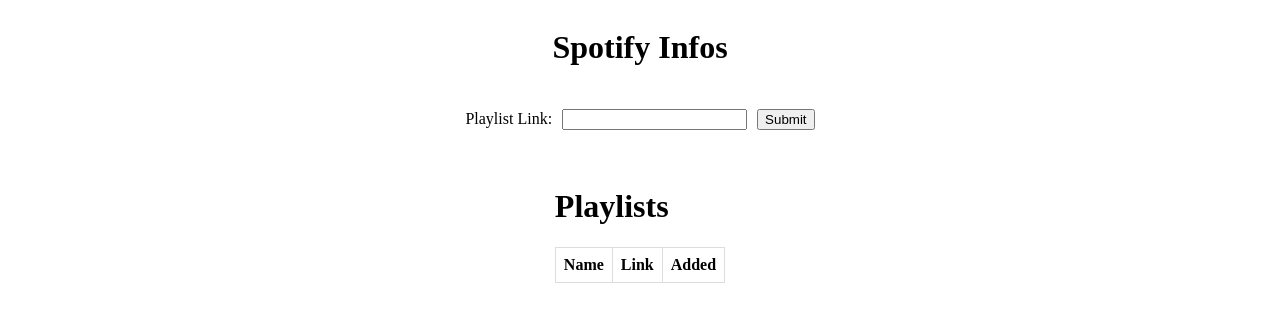
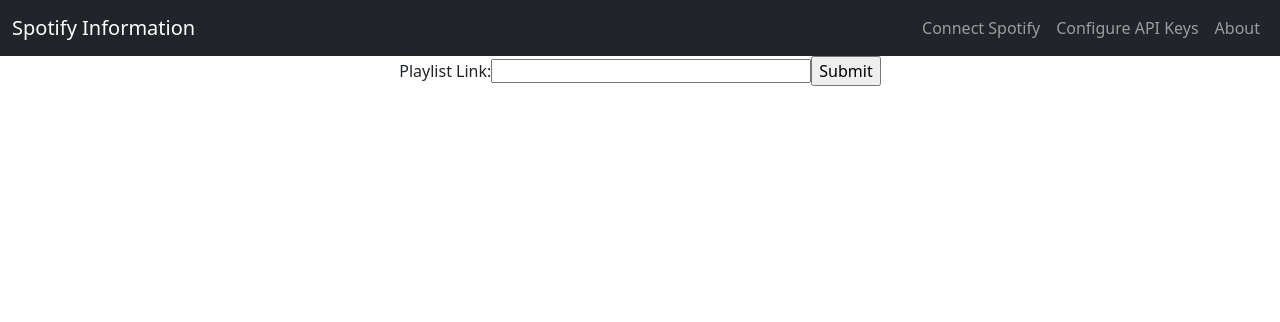
Before and after one commit to wesngu28/searchify-flask, a Flask app: page / in a window 1280 px wide. Shown: the top 322 px of the page. Run offline with Flask 2, Linux system fonts and the light colour scheme; data that the repository does not hold is empty.

Commit message:
css and html work

```diff
--- a/app.py
+++ b/app.py
@@ -1,58 +1,34 @@
 from flask import Flask, render_template, url_for, request, redirect, session
-from flask_sqlalchemy import SQLAlchemy
 from flask_session import Session
 
 from datetime import datetime
-import spotipy
-from spotipy.oauth2 import SpotifyClientCredentials
-from playlistmanipulate import playlist_to_dataframe, playlist_to_dict, get_Info
-from search import search_youtube, getAPIKeys
+from playlistmanipulate import getAPIKeys, playlist_to_dataframe, playlist_to_dict, get_Info
+from search import search_youtube
 import pandas as pd
 import pathlib
 
 fileLocation = pathlib.Path(__file__).parent.resolve()
 
 app = Flask(__name__)
-app.config["SQLALCHEMY_DATABASE_URI"] = "sqlite:///playlist.db"
 app.config["SESSION_PERMANENT"] = False
 app.config["SESSION_TYPE"] = "filesystem"
 Session(app)
-db = SQLAlchemy(app)
-
-
-class PlaylistTable(db.Model):
-  id = db.Column(db.Integer, primary_key=True)
-  name = db.Column(db.String(200), default=0)
-  link = db.Column(db.String(80), default=0, unique=True)
-  date_added = db.Column(db.DateTime, default=datetime.utcnow)
-
-  def __repr__(self):
-    return "<Playlist %r" % self.id
 
 
 @app.route("/", methods=["POST", "GET"])
 def index():
   if request.method == "POST":
-    apiKeys = getAPIKeys()
-    print(apiKeys)
-    if len(apiKeys) == 2:
-      user_cid = apiKeys[0]
-      user_sid = apiKeys[1]
-    else:
-      playlists = PlaylistTable.query.order_by(PlaylistTable.date_added.desc()).limit(10)
-      return render_template("index.html", error_msg = 'Provide your IDs in the environment file', playlists=playlists)
-    client_credentials_manager = SpotifyClientCredentials(client_id=user_cid,client_secret=user_sid)
-    sp = spotipy.Spotify(client_credentials_manager=client_credentials_manager)
     if request.form["pl"]:
       playlist_link = request.form["pl"]
     else:
-      playlists = PlaylistTable.query.order_by(PlaylistTable.date_added.desc()).limit(10)
-      return render_template("index.html", error_msg = 'Provide a Playlist Link', playlists=playlists)
-
+      return render_template("index.html", error_msg = 'Provide a Playlist Link')
+    sp = getAPIKeys()
+    if sp is None:
+      return render_template("index.html", error_msg = 'Provide your IDs in the environment file')
     try:
       session.clear()
       playlist_df = playlist_to_dataframe(sp, playlist_link)
-      song_list = playlist_to_dict(sp, playlist_link)
+      song_list = playlist_to_dict(sp, playlist_df)
       link_df = search_youtube(song_list)
       link_dict = link_df.to_dict('list')
       session['links'] = link_dict
@@ -61,19 +37,15 @@ def index():
       song_dict = song_df.to_dict('list')
       session['songs'] = song_dict
       output_csv = song_df['name'].iloc[0] + ".csv"
-      link_df.to_csv(output_csv, index=False)
+      link_df.to_csv('playlists/' + output_csv, index=False)
       print("File saved to: {} with name {}".format(str(fileLocation),output_csv))
-      new_playlist = PlaylistTable(name = song_df['name'].iloc[0], link = playlist_link)
-      db.session.add(new_playlist)
-      db.session.commit()
       return redirect(url_for("playlist", play=song_df['name'].iloc[0]))
     except:
       return "Issue encountered"
   else:
-    playlists = PlaylistTable.query.order_by(PlaylistTable.date_added.desc()).limit(10)
-    return render_template("index.html", playlists=playlists)
+    return render_template("index.html")
 
-@app.route("/<play>")
+@app.route("/playlist/<play>")
 def playlist(play):
   if session['links']:
     link_dict = session['links']
--- a/convert_img.py
+++ /dev/null
@@ -1,4 +0,0 @@
-from tkinter import *
-from PIL import Image, ImageTk
-import requests
-from io import BytesIO
--- a/static/scripts.js
+++ b/static/scripts.js
@@ -1,14 +1,18 @@
 window.addEventListener('load', init);
 
 function init() {
-  const becomeURL = document.querySelectorAll('ssstbody > tr > td:first-child + td');
-  console.log(becomeURL);
-  for (let i = 0; i < becomeURL.length; i++) {
-    let link = document.createElement('a');
-    link.href = becomeURL[i].textContent;
-    console.log(link);
-    link.textContent = 'URL here';
-    becomeURL[i].textContent = '';
-    becomeURL[i].appendChild(link);
+  findLinks();
+}
+
+function findLinks() {
+  const linkSearch = document.querySelectorAll('#pl_ytlinks td');
+  for(let i = 0; i < linkSearch.length; i++) {
+    if (linkSearch[i].textContent.includes('https')) {
+      let link = document.createElement('a');
+      link.href = linkSearch[i].textContent;
+      link.textContent = 'Youtube Link';
+      linkSearch[i].textContent = '';
+      linkSearch[i].appendChild(link);
+    }
   }
 }
--- a/static/styles.css
+++ b/static/styles.css
@@ -1,11 +1,89 @@
-body {
+body{
   display:flex;
   flex-direction:column;
   align-items: center;
 }
 
-#ids, #link {
+#ids, #link, #playlist_info, nav, nav > div, header, #route, #connection, #inputbar {
   display: flex;
+}
+
+#forms {
+  margin-top: 2vh;
+  width: 50%;
+}
+
+#link {
+  width: 100%;
+}
+
+#pl {
+  height:3vh;
+  width: 25vw;
+}
+
+#center {
+  text-align: center;
+}
+
+nav {
+  justify-content: space-between;
+  width: 100%;
+}
+
+#homesHome {
+  justify-content: center;
+}
+
+header {
+  position: fixed;
+}
+
+header, footer {
+  width: 100%;
+  left: 0;
+  height: 7vh;
+  background-color: #C0C0C0;
+}
+
+#inputbar {
+  align-items: center;
+}
+
+header {
+  align-items: center;
+  top: 0;
+}
+
+#dummy {
+  height: 7vh;
+}
+
+#playlist_info {
+  align-items: center;
+  margin-bottom: 2vh;
+  width: 50%;
+}
+
+#playlist_info {
+  background-color: grey;
+  justify-content: center;
+}
+
+#playlist_info_text {
+  margin: auto;
+  font-size: 1.2em;
+}
+
+#playlist_img {
+  height: 50%;
+  width: 50%;
+  margin-right: auto;
+}
+
+#playlist_name {
+  margin-right: auto;
+  font-size:2vw;
 }
 
 #link {
@@ -13,12 +91,8 @@ body {
   justify-content: center;
 }
 
-#ids > * {
-  padding: 5px;
-}
-
-#link > * {
-  padding: 5px;
+#tables {
+  width: 50%;
 }
 
 table, td, th {
@@ -33,9 +107,13 @@ table {
 td, th {
   border: 1px solid #dddddd;
   text-align: left;
-  padding: 8px;
+  width:10vw
 }
 
 tr:nth-child(even) {
   background-color: #dddddd;
 }
+
+.hidden {
+  display: none;
+}
--- a/templates/base.html
+++ b/templates/base.html
@@ -2,6 +2,7 @@
 <html lang="en">
 <head>
   <link rel="stylesheet" type="text/css" href="{{ url_for('static', filename='styles.css')}}">
+  <link href="https://cdn.jsdelivr.net/npm/bootstrap@5.1.3/dist/css/bootstrap.min.css" rel="stylesheet" integrity="sha384-1BmE4kWBq78iYhFldvKuhfTAU6auU8tT94WrHftjDbrCEXSU1oBoqyl2QvZ6jIW3" crossorigin="anonymous">
   <script src = "{{ url_for('static', filename = 'scripts.js')}}"></script>
   <meta charset="UTF-8">
   <meta http-equiv="X-UA-Compatible" content="IE=edge">
@@ -9,8 +10,29 @@
   <title>{% block title %}{% endblock %}</title>
 </head>
 <body>
-  <h1>Spotify Infos</h1>
+  <nav class="navbar navbar-expand-md navbar-dark bg-dark">
+    <div class="container-fluid">
+        <a class="navbar-brand abs" href="#">Spotify Information</a>
+        <button class="navbar-toggler ms-auto" type="button" data-bs-toggle="collapse" data-bs-target="#collapseNavbar">
+            <span class="navbar-toggler-icon"></span>
+        </button>
+        <div class="navbar-collapse collapse" id="collapseNavbar">
+            <ul class="navbar-nav ms-auto">
+              <li class="nav-item active">
+                <a class="nav-link" href="#">Connect Spotify</a>
+              </li>
+              <li class="nav-item">
+                  <a class="nav-link" href="#" data-bs-toggle="collapse">Configure API Keys</a>
+              </li>
+              <li class="nav-item">
+                  <a class="nav-link" href="">About</a>
+              </li>
+            </ul>
+        </div>
+    </div>
+  </nav>
   {% block content %}
   {% endblock %}
+  <script src="https://cdn.jsdelivr.net/npm/bootstrap@5.1.3/dist/js/bootstrap.bundle.min.js" integrity="sha384-ka7Sk0Gln4gmtz2MlQnikT1wXgYsOg+OMhuP+IlRH9sENBO0LRn5q+8nbTov4+1p" crossorigin="anonymous"></script>
 </body>
 </html>
--- a/templates/index.html
+++ b/templates/index.html
@@ -6,7 +6,7 @@ Home Page
 
 {% block content %}
 <div>
-  <form action ="#" method="POST">
+  <form action ="/" method="POST">
     <div id="link">
       <p>Playlist Link:</p>
       <p><input type="text" name="pl" id="pl"/></p>
@@ -15,21 +15,4 @@ Home Page
     <p>{{ error_msg }}</p>
   </form>
 </div>
-<div class="tabular">
-  <h1>Playlists</h1>
-  <table id="#playlisthistory">
-    <tr>
-      <th>Name</th>
-      <th>Link</th>
-      <th>Added</th>
-    </tr>
-    {% for playlist in playlists%}
-      <tr>
-        <td>{{ playlist.name }}</td>
-        <td><a href={{ playlist.link }}>{{ playlist.name }}</a></td>
-        <td>{{ playlist.date_added.date() }}</td>
-      </tr>
-    {% endfor %}
-  </table>
-</div>
 {% endblock %}
```
Also changed, not shown: playlistmanipulate.py (+25 -10 lines), search.py (+0 -14 lines), templates/playlist.html (+34 -5 lines).
